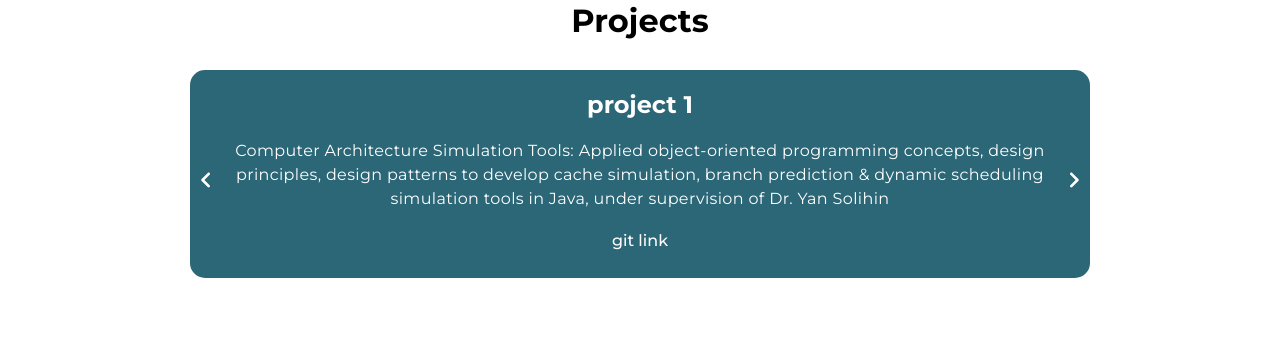
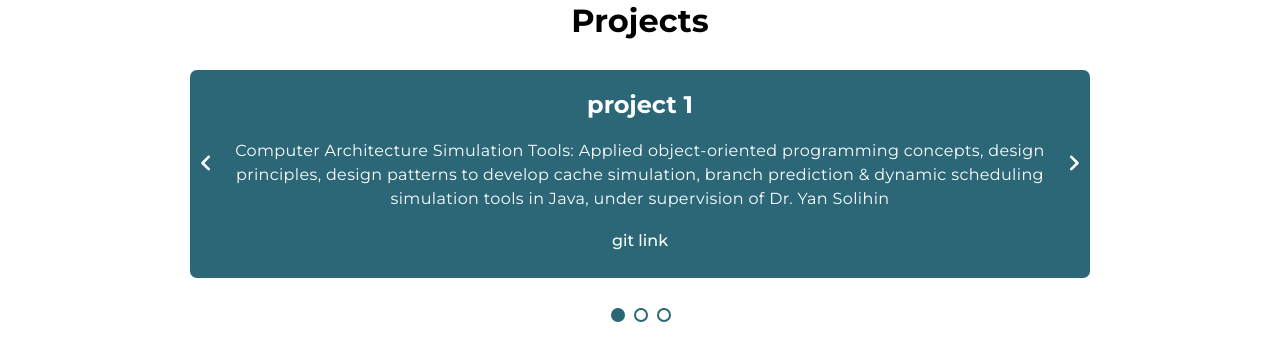
Before and after one commit to shreyassf92/ResumeTimelineTemplate, a React app: page / in a window 1280 px wide. Shown: the part 1541-1902 px from the top of the page. Before the commit the page ends 1879 px from the top, so only its background shows below. Built offline with nearby package versions, Linux system fonts and the light colour scheme.

Commit message:
added scroll indicator

```diff
--- a/src/components/ProjectCard.css
+++ b/src/components/ProjectCard.css
@@ -5,7 +5,7 @@
     justify-content: space-evenly;
     align-items: center;
     padding: 20px;
-    border-radius: 15px;
+    border-radius: 7px;
     background-color: #2b6777;
 }
 
--- a/src/components/ProjectCarousel.css
+++ b/src/components/ProjectCarousel.css
@@ -11,14 +11,14 @@
     margin-top: 30px;
     max-width: 900px;
     width: 100%;
-    overflow: hidden;
     position: relative;
+    display: flex;
 }
 
 .carouselSlider{
     display: flex;
-    overflow-x: auto;
-    scroll-snap-type: x mandatory;
+    overflow-x: hidden;
+    /* scroll-snap-type: x mandatory; */
 }
 
 .carouselSlider > div{
@@ -31,9 +31,9 @@
     outline: none;
     position: absolute;
     background: none;
-    top: 50%;
     left: 0;
     transform: translate(0px, -10px);
+    height: 100%;
 }
 
 .rightSlider{
@@ -41,7 +41,33 @@
     outline: none;
     position: absolute;
     background: none;
-    top: 50%;
     right: 0;
     transform: translate(0px, -10px);
+    height: 100%;
 }
+
+.sliderIndicator{
+    margin: 20px 0 20px 0;
+}
+
+.sliderIndicator > input[type="radio"]{
+    margin: 0px 5px 0px 5px;
+    height: 5px;
+    width: 5x;
+    border: none;
+}
+
+.sliderIndicator > input[type="radio"]::after{
+    content: "";
+    height: 10px;
+    width: 10px;
+    background-color: white;
+    position: absolute;
+    border-radius: 50%;
+    border: 2px solid #2b6777;
+
+}
+
+.sliderIndicator > input[type="radio"]:checked::after{
+    background-color:  #2b6777;
+}
--- a/src/components/ProjectCarousel.js
+++ b/src/components/ProjectCarousel.js
@@ -1,47 +1,65 @@
-import React, { useCallback, useEffect, useRef, useState } from 'react';
+import React, { useEffect, useRef, useState, Children, useLayoutEffect } from 'react';
 import Classes from './ProjectCarousel.css';
 
 const projectcarousel = (props) => {
 
-    const [currElement, setCurrElement] = useState(null);
+    const [currCard, setCurrCard] = useState(null);
 
-    const ref = useRef(null);
+    const [cardId, setCardId] = useState(0);
+
+    const parentNode = useRef(null);
 
     useEffect(() => {
+        setCurrCard(parentNode.current.children[0]);
 
-        console.log("useEffect");
-        setCurrElement(ref.current.children[0]);
-
-    }, [ref]);
+    }, [parentNode]);
 
     const scrollRight = () => {
-        if (currElement.nextElementSibling !== null) {
-            currElement.nextElementSibling.scrollIntoView({ behavior: 'smooth' });
-            setCurrElement(currElement.nextElementSibling);
+        if (currCard.nextElementSibling !== null) {
+            currCard.nextElementSibling.scrollIntoView({ behavior: 'smooth' });
+            setCurrCard(currCard.nextElementSibling);
+        }
+        if (cardId < parentNode.current.children.length - 1)
+            setCardId(cardId + 1);
+    };
+
+    const scrollLeft = () => {
+        if (currCard.previousElementSibling !== null) {
+            currCard.previousElementSibling.scrollIntoView({ behavior: 'smooth' });
+            setCurrCard(currCard.previousElementSibling);
+
+            if (cardId > 0)
+                setCardId(cardId - 1);
         }
     };
 
-    const scrollLeft = () => {
-        if (currElement.previousElementSibling !== null) {
-            currElement.previousElementSibling.scrollIntoView({ behavior: 'smooth' });
-            setCurrElement(currElement.previousElementSibling);
-        }
-    };
+    const onRadioChange = (e) => {
+        setCardId(parseInt(e.target.id));
+        parentNode.current.children[parseInt(e.target.id)].scrollIntoView({ behavior: 'smooth' });
+    }
+
+    let n = 0;
+    let radio = Children.map(props.children, (child, id) => {
+        return <input key={id} id={id} type="radio" name="cardselector" checked={id === cardId} onChange={onRadioChange} />
+    });
 
     return (
-        <div className={Classes.container}>
+        < div className={Classes.container} >
             <h1>Projects</h1>
             <div className={Classes.carouselStationary}>
                 <button className={Classes.leftSlider} onClick={scrollLeft}>
                     <svg xmlns="http://www.w3.org/2000/svg" viewBox="0 0 24 24" fill="white" width="32px" height="32px"><path d="M14.71 15.88L10.83 12l3.88-3.88c.39-.39.39-1.02 0-1.41-.39-.39-1.02-.39-1.41 0L8.71 11.3c-.39.39-.39 1.02 0 1.41l4.59 4.59c.39.39 1.02.39 1.41 0 .38-.39.39-1.03 0-1.42z" /></svg>
                 </button>
-                <div className={Classes.carouselSlider} ref={ref}>
+                <div className={Classes.carouselSlider} ref={parentNode}>
                     {props.children}
                 </div>
                 <button className={Classes.rightSlider} onClick={scrollRight}>
                     <svg xmlns="http://www.w3.org/2000/svg" viewBox="0 0 24 24" fill="white" width="32px" height="32px"><path d="M9.29 15.88L13.17 12 9.29 8.12c-.39-.39-.39-1.02 0-1.41.39-.39 1.02-.39 1.41 0l4.59 4.59c.39.39.39 1.02 0 1.41L10.7 17.3c-.39.39-1.02.39-1.41 0-.38-.39-.39-1.03 0-1.42z" /></svg>
                 </button>
             </div>
+            <div className={Classes.sliderIndicator}>
+                {radio}
+            </div>
         </div >
     );
 }
```
Also changed, not shown: src/mylogo.PNG (added).
